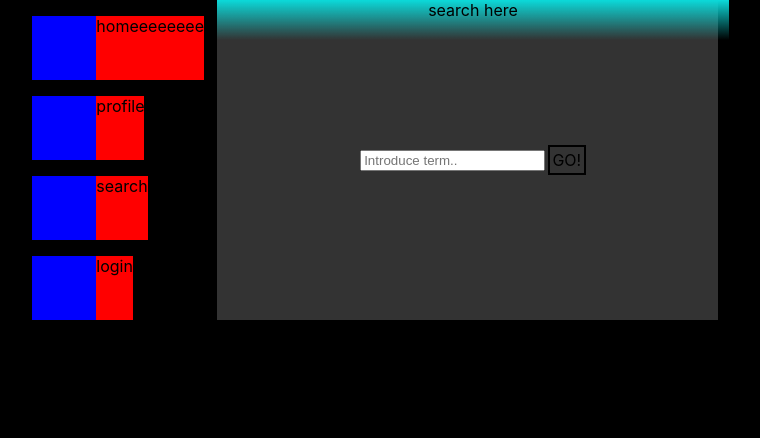
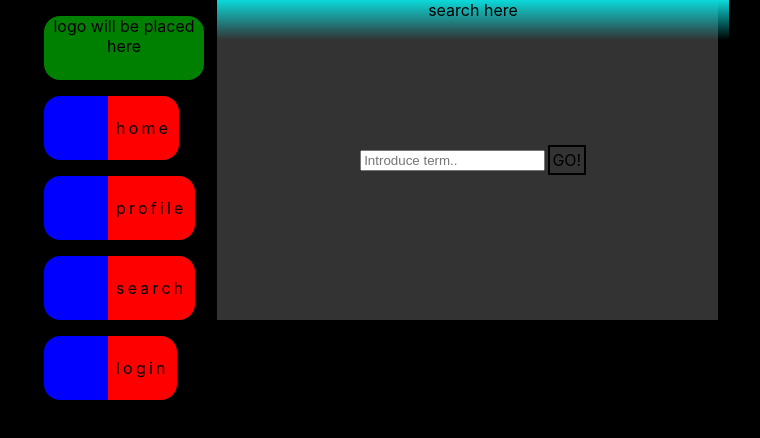
Before and after one commit to suku60/frontend-project-6, a React (Create React App) app: page /search in a window 1280 px wide. Shown: the top 438 px of the page, without its empty margins (167-927 px from the left). Built offline with nearby package versions, Linux system fonts and the light colour scheme.

Commit message:
Text centered and borders defined.

```diff
--- a/src/Components/LeftNavbar/LeftNavbar.css
+++ b/src/Components/LeftNavbar/LeftNavbar.css
@@ -43,3 +43,14 @@
     justify-content: flex-start;
     align-items: flex-start;
 }
+
+.navbar_logo {
+    height: 4em;
+    width: 10em;
+
+    margin-block: .5em;
+
+    background-color: green;
+
+    border-radius: var(--border-radius-4);
+}
--- a/src/Components/LeftNavbar/LeftNavbar.jsx
+++ b/src/Components/LeftNavbar/LeftNavbar.jsx
@@ -9,7 +9,8 @@ const LeftNavbar = () => {
         <div className='nav_box'>
             <div className="nav_container">
                 <div className="nav_items">
-                    <NavigationButton viewNameDisplay={"homeeeeeeee"} pathUrl={"/home"}/>
+                    <div className="navbar_logo">logo will be placed here</div>
+                    <NavigationButton viewNameDisplay={"home"} pathUrl={"/home"}/>
                     <NavigationButton viewNameDisplay={"profile"} pathUrl={"/profile"}/>
                     <NavigationButton viewNameDisplay={"search"} pathUrl={"/search"}/>
                     <NavigationButton viewNameDisplay={"login"} pathUrl={"/"}/>
--- a/src/Components/NavigationButton/NavigationButton.css
+++ b/src/Components/NavigationButton/NavigationButton.css
@@ -7,7 +7,7 @@
     height: 4em;
     width: fit-content;
 
-    background-color: red;
+    background-color: transparent;
 
     cursor: pointer;
 
@@ -24,15 +24,30 @@
     height: 4em;
     width: 4em;
     background-color: blue;
+
+    border-radius: var(--border-radius-4) 0% 0% var(--border-radius-4);
 }
 
 .navigation_button_text {
     height: 4em;
     width: fit-content;
 
+
     /* z-index: 20;
     position: absolute; */
 
+    background-color: red;
+
+    padding-inline: .5em;
+
+    display: flex;
+    flex-direction: column;
+    justify-content: center;
+    align-items: center;
+
+    border-radius: 0% var(--border-radius-4) var(--border-radius-4) 0%;
+
+    letter-spacing: .2em;
 
 
     color: black;
```
